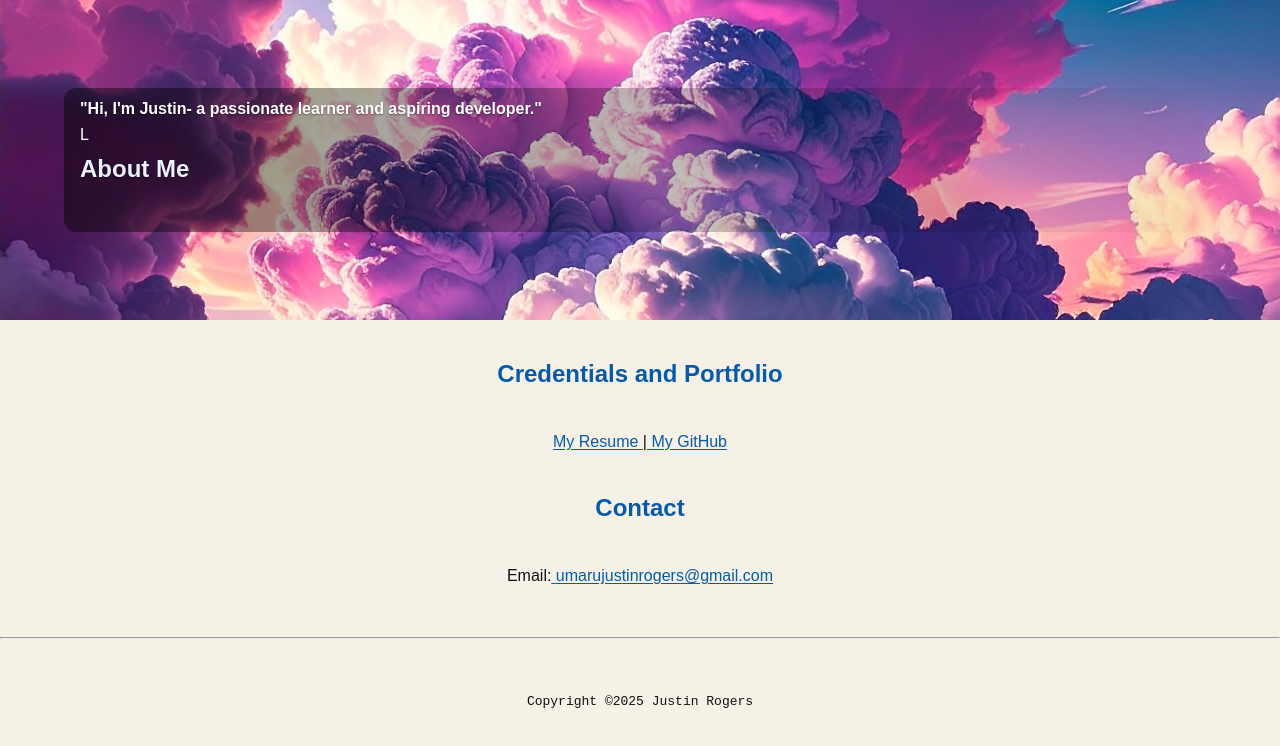
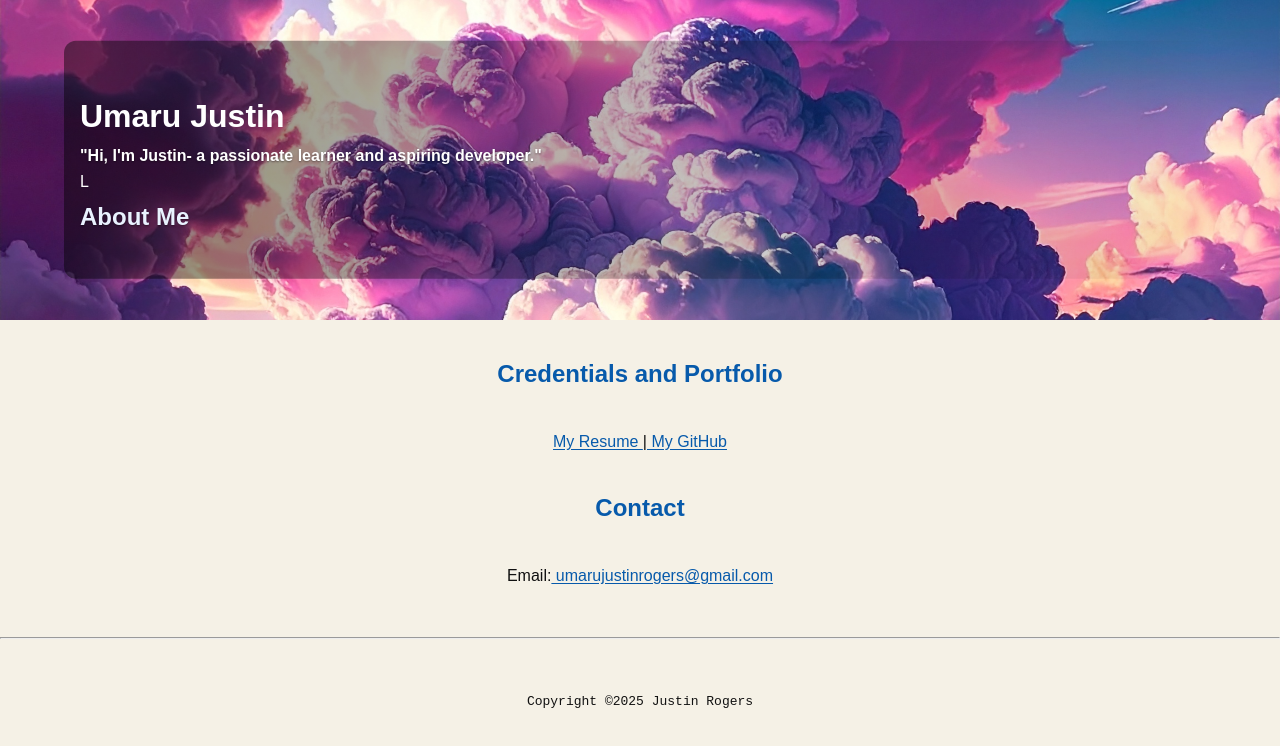
Before and after one commit to Justin-Tech-123/Justin-Tech-123.github.io, a plain HTML site: page index.html in a window 1280 px wide. Drawn offline with Linux system fonts and the light colour scheme.

Commit message:
Update index.html

```diff
--- a/index.html
+++ b/index.html
@@ -13,8 +13,9 @@
     <body>
         <header id="divUp">
             <img src="image/Firefly_need more realistic ones 79808.jpg" alt="banner" id="image1" >
-            <h1>Umaru Justin</h1>
+
             <div id="divIn">
+             <h1 id="Umaru">Umaru Justin</h1>
             <p id="pInD"><strong>"Hi, I'm Justin- a passionate learner and aspiring developer."</strong></p>
    L         <h2 id="h2InD">About Me</h2>
             </div>
```
